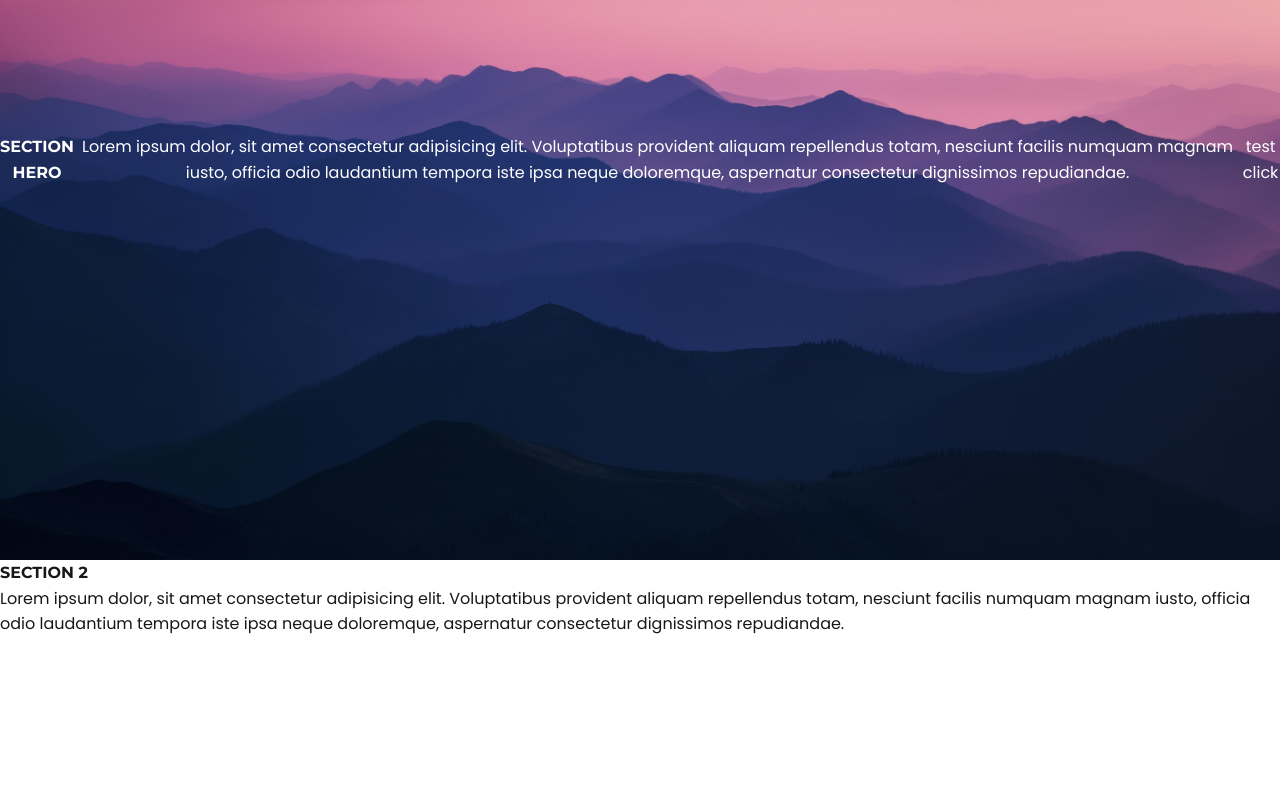
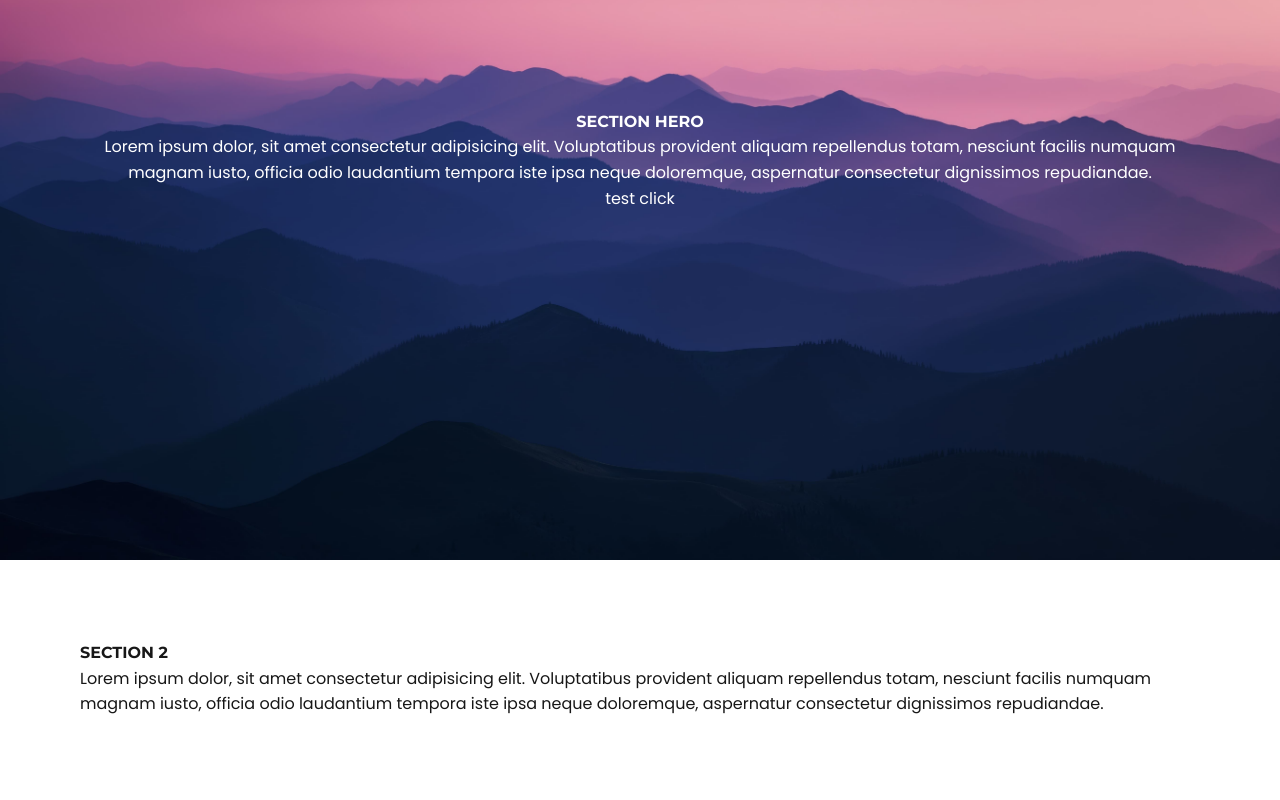
Before and after one commit to ES-D3V4pp/starter-next-tail-js, a Next.js app: page / in a window 1280 px wide. Shown: the part 460-1260 px from the top of the page. Built offline with nearby package versions, Linux system fonts and the light colour scheme.

Commit message:
sections + containers

```diff
--- a/src/app/sections/contact.jsx
+++ b/src/app/sections/contact.jsx
@@ -1,10 +1,17 @@
-import React from 'react'
+import React from "react";
 
 export default function Contact() {
   return (
     <section id="contact">
+      <div className="container">
       <h2>Section Contact</h2>
-      <p>Lorem ipsum dolor, sit amet consectetur adipisicing elit. Voluptatibus provident aliquam repellendus totam, nesciunt facilis numquam magnam iusto, officia odio laudantium tempora iste ipsa neque doloremque, aspernatur consectetur dignissimos repudiandae.</p>
+      <p>
+        Lorem ipsum dolor, sit amet consectetur adipisicing elit. Voluptatibus
+        provident aliquam repellendus totam, nesciunt facilis numquam magnam
+        iusto, officia odio laudantium tempora iste ipsa neque doloremque,
+        aspernatur consectetur dignissimos repudiandae.
+      </p>
+      </div>
     </section>
-  )
+  );
 }
--- a/src/app/sections/hero.jsx
+++ b/src/app/sections/hero.jsx
@@ -1,13 +1,25 @@
-'use client';
-import Button from '../components/Button';
-import './hero.css';
+"use client";
+import Button from "../components/Button";
+import "./hero.css";
 
 export default function Hero() {
   return (
     <section id="hero">
+      <div className="container">
       <h2>Section Hero</h2>
-      <p>Lorem ipsum dolor, sit amet consectetur adipisicing elit. Voluptatibus provident aliquam repellendus totam, nesciunt facilis numquam magnam iusto, officia odio laudantium tempora iste ipsa neque doloremque, aspernatur consectetur dignissimos repudiandae.</p>
-      <Button action={() => {alert('test !')}} label={"test click"}/>
+      <p>
+        Lorem ipsum dolor, sit amet consectetur adipisicing elit. Voluptatibus
+        provident aliquam repellendus totam, nesciunt facilis numquam magnam
+        iusto, officia odio laudantium tempora iste ipsa neque doloremque,
+        aspernatur consectetur dignissimos repudiandae.
+      </p>
+      <Button
+        action={() => {
+          alert("test !");
+        }}
+        label={"test click"}
+      />
+      </div>
     </section>
-  )
+  );
 }
--- a/src/app/sections/s2.jsx
+++ b/src/app/sections/s2.jsx
@@ -1,10 +1,17 @@
-import React from 'react'
+import React from "react";
 
 export default function S2() {
   return (
     <section id="s2">
+      <div className="container">
       <h2>Section 2</h2>
-      <p>Lorem ipsum dolor, sit amet consectetur adipisicing elit. Voluptatibus provident aliquam repellendus totam, nesciunt facilis numquam magnam iusto, officia odio laudantium tempora iste ipsa neque doloremque, aspernatur consectetur dignissimos repudiandae.</p>
+      <p>
+        Lorem ipsum dolor, sit amet consectetur adipisicing elit. Voluptatibus
+        provident aliquam repellendus totam, nesciunt facilis numquam magnam
+        iusto, officia odio laudantium tempora iste ipsa neque doloremque,
+        aspernatur consectetur dignissimos repudiandae.
+      </p>
+      </div>
     </section>
-  )
+  );
 }
--- a/src/app/sections/s3.jsx
+++ b/src/app/sections/s3.jsx
@@ -1,10 +1,17 @@
-import React from 'react'
+import React from "react";
 
 export default function S3() {
   return (
     <section id="s3">
+      <div className="container">
       <h2>Section 3</h2>
-      <p>Lorem ipsum dolor, sit amet consectetur adipisicing elit. Voluptatibus provident aliquam repellendus totam, nesciunt facilis numquam magnam iusto, officia odio laudantium tempora iste ipsa neque doloremque, aspernatur consectetur dignissimos repudiandae.</p>
+      <p>
+        Lorem ipsum dolor, sit amet consectetur adipisicing elit. Voluptatibus
+        provident aliquam repellendus totam, nesciunt facilis numquam magnam
+        iusto, officia odio laudantium tempora iste ipsa neque doloremque,
+        aspernatur consectetur dignissimos repudiandae.
+      </p>
+      </div>
     </section>
-  )
+  );
 }
--- a/src/app/sections/s4.jsx
+++ b/src/app/sections/s4.jsx
@@ -1,10 +1,17 @@
-import React from 'react'
+import React from "react";
 
 export default function S4() {
   return (
     <section id="s4">
+      <div className="container">
       <h2>Section 4</h2>
-      <p>Lorem ipsum dolor, sit amet consectetur adipisicing elit. Voluptatibus provident aliquam repellendus totam, nesciunt facilis numquam magnam iusto, officia odio laudantium tempora iste ipsa neque doloremque, aspernatur consectetur dignissimos repudiandae.</p>
+      <p>
+        Lorem ipsum dolor, sit amet consectetur adipisicing elit. Voluptatibus
+        provident aliquam repellendus totam, nesciunt facilis numquam magnam
+        iusto, officia odio laudantium tempora iste ipsa neque doloremque,
+        aspernatur consectetur dignissimos repudiandae.
+      </p>
+      </div>
     </section>
-  )
+  );
 }
--- a/src/app/styles/layout.css
+++ b/src/app/styles/layout.css
@@ -1,6 +1,7 @@
-section{
-  height:100vh;
+section, header, footer{
   width:100%;
+  display: flex;
+  justify-content: center;
 }
 .container{
   max-width: 100%;
```
Also changed, not shown: src/app/globals.css (line endings or trailing spaces).
